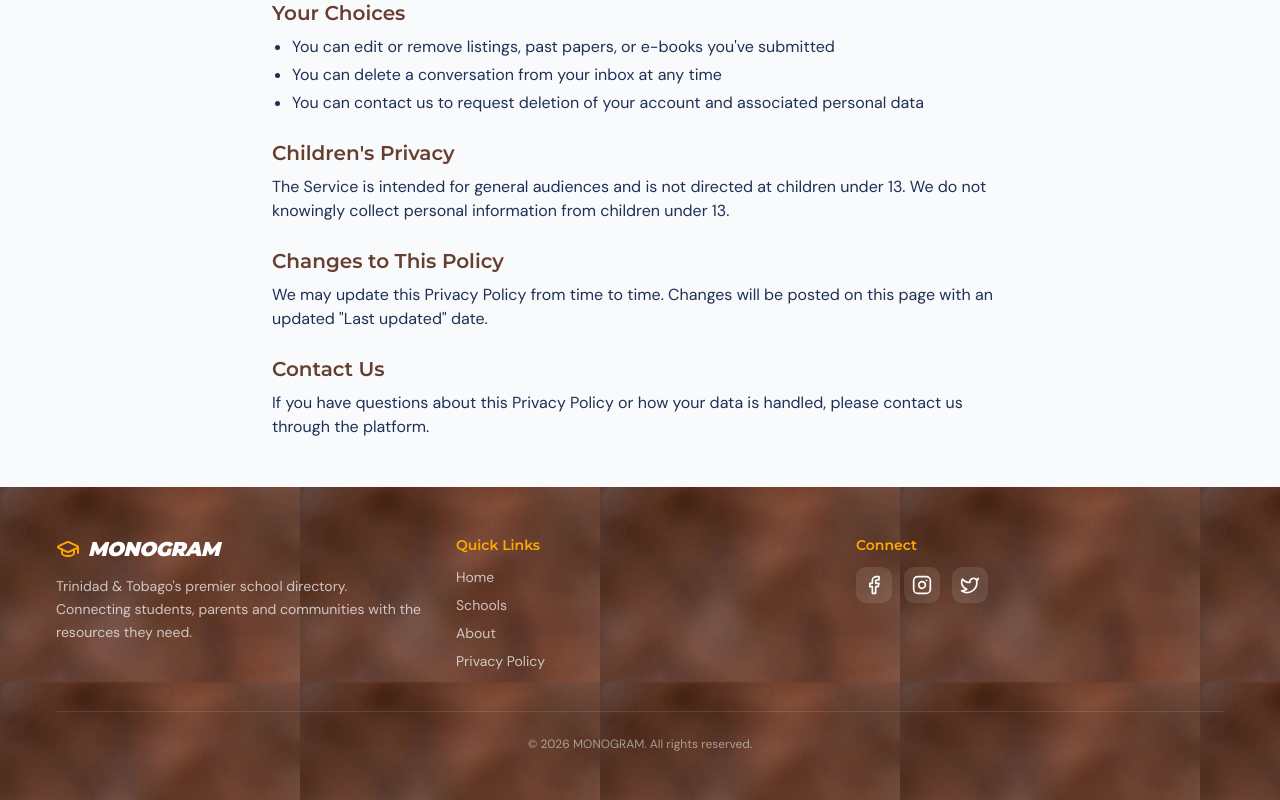
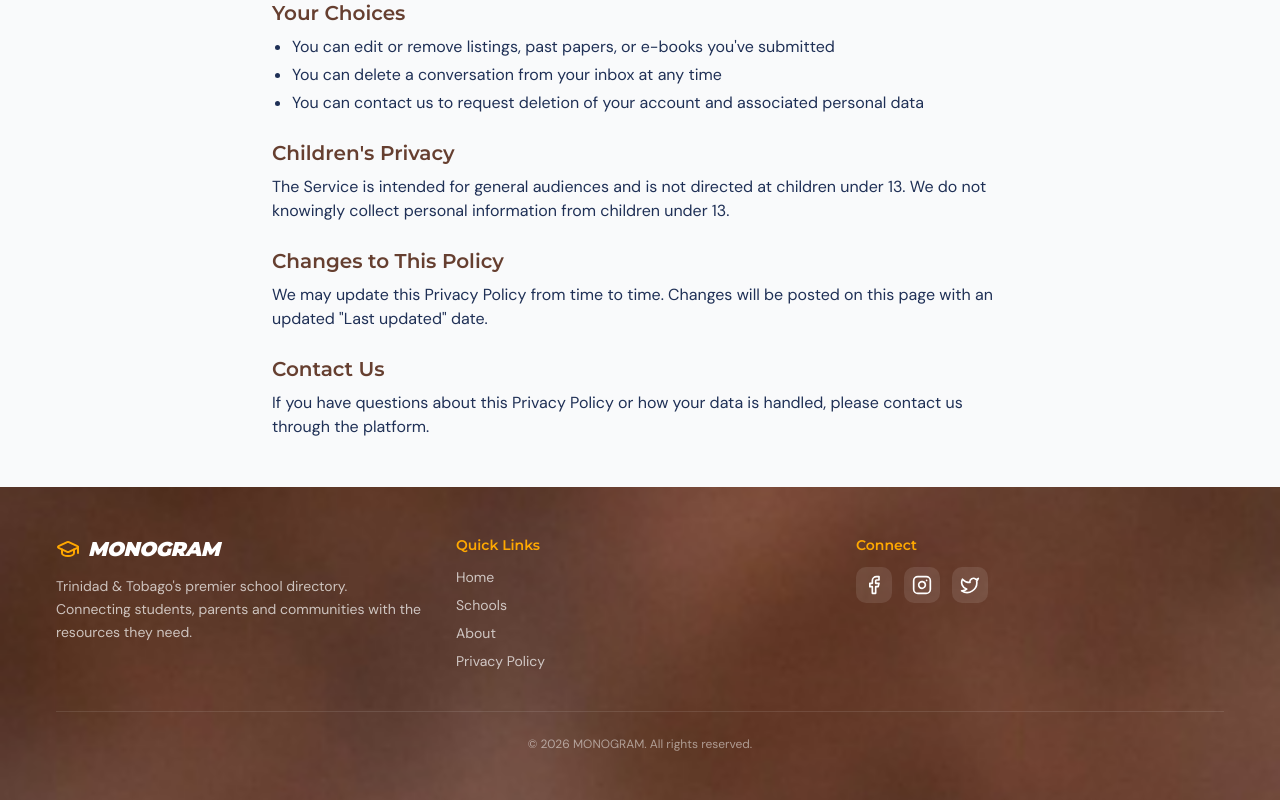
Before and after one commit to khaliff868/Monogram, a Next.js app: page /privacy in a window 1280 px wide. Shown: the part 1278-2078 px from the top of the page. Built offline with nearby package versions, Linux system fonts and the light colour scheme; no server answers.

Commit message:
Remove tile seams from brown pattern background

```diff
--- a/app/globals.css
+++ b/app/globals.css
@@ -118,8 +118,9 @@
   }
   .bg-pattern-brown-tile {
     background-image: url('/pattern-brown.png');
-    background-size: 300px;
-    background-repeat: repeat;
+    background-size: cover;
+    background-position: center;
+    background-repeat: no-repeat;
   }
 }
 @keyframes marquee-ltr {
```
